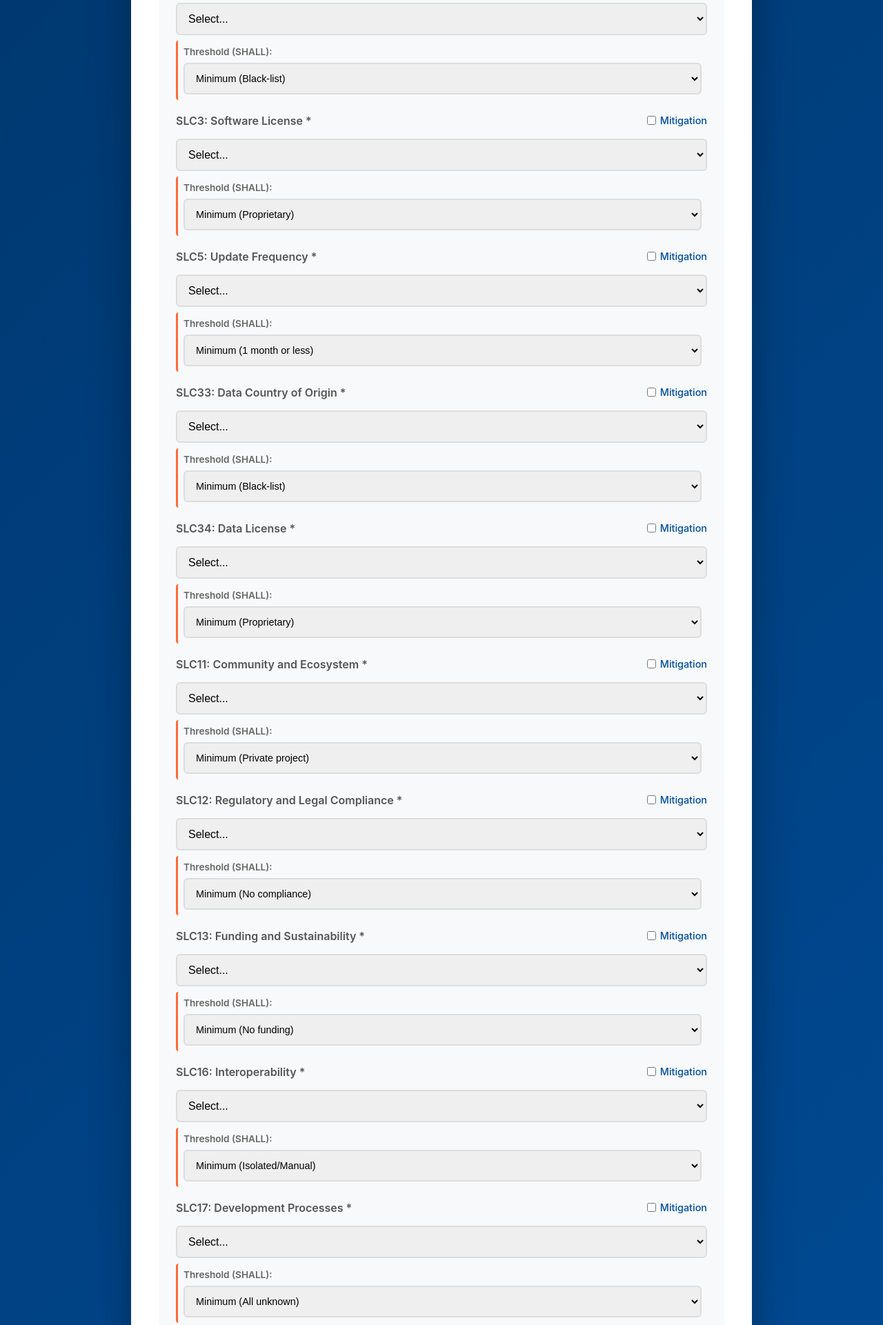
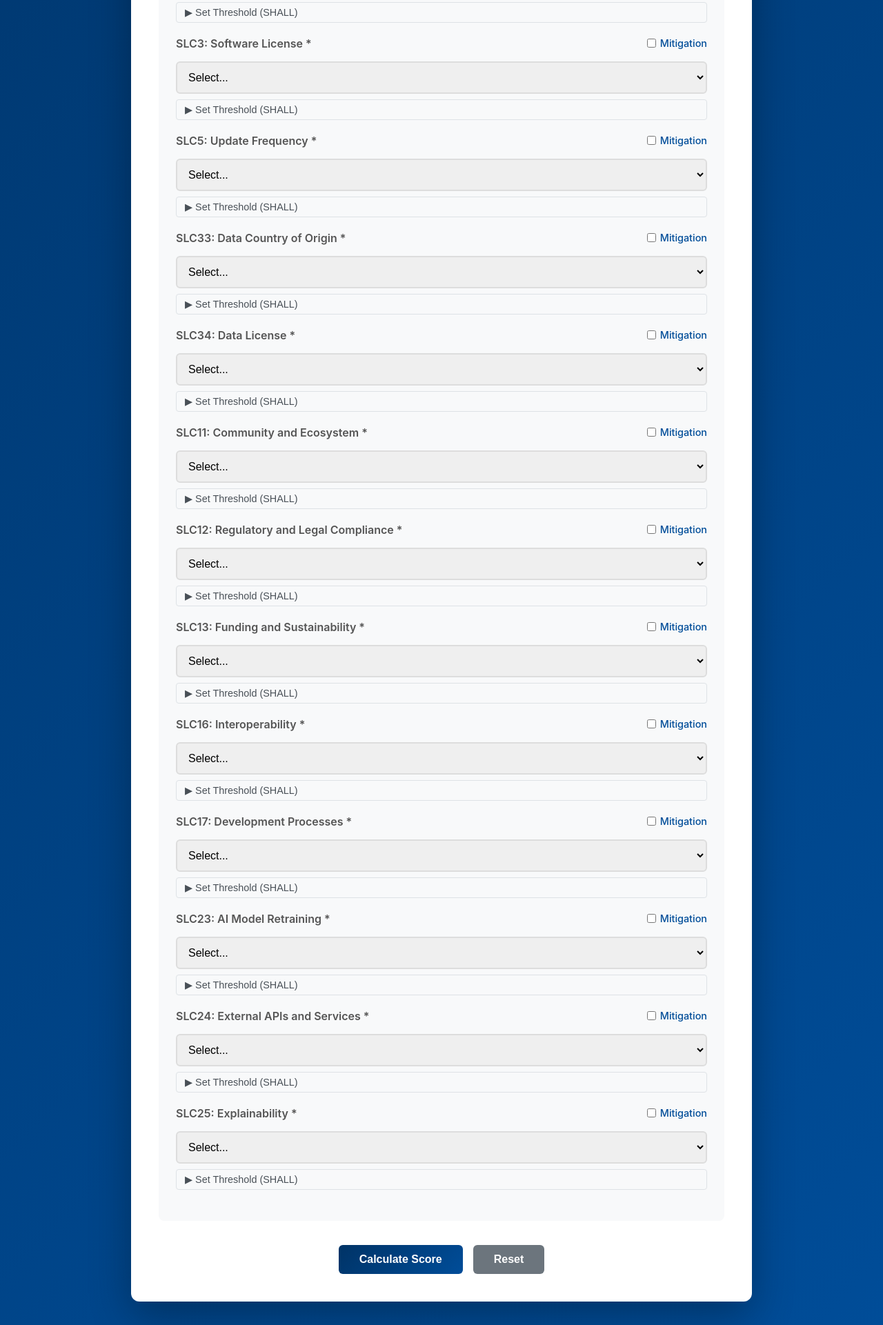
Before and after one commit to donikv/SovereigntyWebApp, a website: page frontend/index.html in a window 1280 px wide. Shown: the part 1191-3112 px from the top of the page at 69% size. Drawn offline with nearby package versions, Linux system fonts and the light colour scheme.

Commit message:
Adds colapsible tresholds

```diff
--- a/frontend/app.js
+++ b/frontend/app.js
@@ -79,7 +79,23 @@ createApp({
       results: null,
       loading: false,
       error: null,
-      showSCSelector: false
+      showSCSelector: false,
+      showThresholds: {
+        slc1: false,
+        slc2: false,
+        slc3: false,
+        slc5: false,
+        slc33: false,
+        slc34: false,
+        slc11: false,
+        slc12: false,
+        slc13: false,
+        slc16: false,
+        slc17: false,
+        slc23: false,
+        slc24: false,
+        slc25: false
+      }
     };
   },
   methods: {
@@ -264,6 +280,10 @@ createApp({
 
     triggerImport() {
       this.$refs.fileInput.click();
+    },
+
+    toggleThreshold(slcKey) {
+      this.showThresholds[slcKey] = !this.showThresholds[slcKey];
     }
   },
   computed: {
--- a/frontend/index.html
+++ b/frontend/index.html
@@ -117,7 +117,10 @@
               <option value="go">Governmental Organization (GO)</option>
               <option value="po">Private Organization (PO)</option>
             </select>
-            <div class="threshold-group">
+            <button type="button" class="threshold-toggle" @click="toggleThreshold('slc1')">
+              {{ showThresholds.slc1 ? '▼' : '▶' }} Set Threshold (SHALL)
+            </button>
+            <div v-show="showThresholds.slc1" class="threshold-group">
               <label for="slc1-threshold">Threshold (SHALL):</label>
               <select id="slc1-threshold" v-model="formData.thresholds.slc1">
                 <option value="">Minimum (PO)</option>
@@ -141,7 +144,10 @@
               <option value="greylist">Grey-list Country</option>
               <option value="blacklist">Black-list Country</option>
             </select>
-            <div class="threshold-group">
+            <button type="button" class="threshold-toggle" @click="toggleThreshold('slc2')">
+              {{ showThresholds.slc2 ? '▼' : '▶' }} Set Threshold (SHALL)
+            </button>
+            <div v-show="showThresholds.slc2" class="threshold-group">
               <label for="slc2-threshold">Threshold (SHALL):</label>
               <select id="slc2-threshold" v-model="formData.thresholds.slc2">
                 <option value="">Minimum (Black-list)</option>
@@ -167,7 +173,10 @@
               <option value="copyleft">Copyleft (GPL)</option>
               <option value="proprietary">Commercial/Proprietary</option>
             </select>
-            <div class="threshold-group">
+            <button type="button" class="threshold-toggle" @click="toggleThreshold('slc3')">
+              {{ showThresholds.slc3 ? '▼' : '▶' }} Set Threshold (SHALL)
+            </button>
+            <div v-show="showThresholds.slc3" class="threshold-group">
               <label for="slc3-threshold">Threshold (SHALL):</label>
               <select id="slc3-threshold" v-model="formData.thresholds.slc3">
                 <option value="">Minimum (Proprietary)</option>
@@ -202,7 +211,10 @@
               <option value="11">11 months</option>
               <option value="12+">12 months or more</option>
             </select>
-            <div class="threshold-group">
+            <button type="button" class="threshold-toggle" @click="toggleThreshold('slc5')">
+              {{ showThresholds.slc5 ? '▼' : '▶' }} Set Threshold (SHALL)
+            </button>
+            <div v-show="showThresholds.slc5" class="threshold-group">
               <label for="slc5-threshold">Threshold (SHALL):</label>
               <select id="slc5-threshold" v-model="formData.thresholds.slc5">
                 <option value="">Minimum (1 month or less)</option>
@@ -235,7 +247,10 @@
               <option value="greylist">Grey-list Country</option>
               <option value="blacklist">Black-list Country</option>
             </select>
-            <div class="threshold-group">
+            <button type="button" class="threshold-toggle" @click="toggleThreshold('slc33')">
+              {{ showThresholds.slc33 ? '▼' : '▶' }} Set Threshold (SHALL)
+            </button>
+            <div v-show="showThresholds.slc33" class="threshold-group">
               <label for="slc33-threshold">Threshold (SHALL):</label>
               <select id="slc33-threshold" v-model="formData.thresholds.slc33">
                 <option value="">Minimum (Black-list)</option>
@@ -261,7 +276,10 @@
               <option value="copyleft">Copyleft</option>
               <option value="proprietary">Commercial/Proprietary</option>
             </select>
-            <div class="threshold-group">
+            <button type="button" class="threshold-toggle" @click="toggleThreshold('slc34')">
+              {{ showThresholds.slc34 ? '▼' : '▶' }} Set Threshold (SHALL)
+            </button>
+            <div v-show="showThresholds.slc34" class="threshold-group">
               <label for="slc34-threshold">Threshold (SHALL):</label>
               <select id="slc34-threshold" v-model="formData.thresholds.slc34">
                 <option value="">Minimum (Proprietary)</option>
@@ -288,7 +306,10 @@
               <option value="medium">&gt;1k contributors (Research/University)</option>
               <option value="small">&lt;1k contributors (Private project)</option>
             </select>
-            <div class="threshold-group">
+            <button type="button" class="threshold-toggle" @click="toggleThreshold('slc11')">
+              {{ showThresholds.slc11 ? '▼' : '▶' }} Set Threshold (SHALL)
+            </button>
+            <div v-show="showThresholds.slc11" class="threshold-group">
               <label for="slc11-threshold">Threshold (SHALL):</label>
               <select id="slc11-threshold" v-model="formData.thresholds.slc11">
                 <option value="">Minimum (Private project)</option>
@@ -315,7 +336,10 @@
               <option value="partial">Partial analysis (not maintained)</option>
               <option value="none">No compliance analysis</option>
             </select>
-            <div class="threshold-group">
+            <button type="button" class="threshold-toggle" @click="toggleThreshold('slc12')">
+              {{ showThresholds.slc12 ? '▼' : '▶' }} Set Threshold (SHALL)
+            </button>
+            <div v-show="showThresholds.slc12" class="threshold-group">
               <label for="slc12-threshold">Threshold (SHALL):</label>
               <select id="slc12-threshold" v-model="formData.thresholds.slc12">
                 <option value="">Minimum (No compliance)</option>
@@ -342,7 +366,10 @@
               <option value="aligned">Has company-aligned funding</option>
               <option value="none">No funding (but needed)</option>
             </select>
-            <div class="threshold-group">
+            <button type="button" class="threshold-toggle" @click="toggleThreshold('slc13')">
+              {{ showThresholds.slc13 ? '▼' : '▶' }} Set Threshold (SHALL)
+            </button>
+            <div v-show="showThresholds.slc13" class="threshold-group">
               <label for="slc13-threshold">Threshold (SHALL):</label>
               <select id="slc13-threshold" v-model="formData.thresholds.slc13">
                 <option value="">Minimum (No funding)</option>
@@ -369,7 +396,10 @@
               <option value="connected">Connected/Peer-to-Peer</option>
               <option value="isolated">Isolated/Manual</option>
             </select>
-            <div class="threshold-group">
+            <button type="button" class="threshold-toggle" @click="toggleThreshold('slc16')">
+              {{ showThresholds.slc16 ? '▼' : '▶' }} Set Threshold (SHALL)
+            </button>
+            <div v-show="showThresholds.slc16" class="threshold-group">
               <label for="slc16-threshold">Threshold (SHALL):</label>
               <select id="slc16-threshold" v-model="formData.thresholds.slc16">
                 <option value="">Minimum (Isolated/Manual)</option>
@@ -396,7 +426,10 @@
               <option value="most_unknown">Most processes unknown</option>
               <option value="all_unknown">All processes unknown</option>
             </select>
-            <div class="threshold-group">
+            <button type="button" class="threshold-toggle" @click="toggleThreshold('slc17')">
+              {{ showThresholds.slc17 ? '▼' : '▶' }} Set Threshold (SHALL)
+            </button>
+            <div v-show="showThresholds.slc17" class="threshold-group">
               <label for="slc17-threshold">Threshold (SHALL):</label>
               <select id="slc17-threshold" v-model="formData.thresholds.slc17">
                 <option value="">Minimum (All unknown)</option>
@@ -421,7 +454,10 @@
               <option value="retrained">Retrained pre-trained model</option>
               <option value="external">Externally trained model</option>
             </select>
-            <div class="threshold-group">
+            <button type="button" class="threshold-toggle" @click="toggleThreshold('slc23')">
+              {{ showThresholds.slc23 ? '▼' : '▶' }} Set Threshold (SHALL)
+            </button>
+            <div v-show="showThresholds.slc23" class="threshold-group">
               <label for="slc23-threshold">Threshold (SHALL):</label>
               <select id="slc23-threshold" v-model="formData.thresholds.slc23">
                 <option value="">Minimum (Externally trained)</option>
@@ -446,7 +482,10 @@
               <option value="some">5-9 dependencies</option>
               <option value="many">≥10 dependencies</option>
             </select>
-            <div class="threshold-group">
+            <button type="button" class="threshold-toggle" @click="toggleThreshold('slc24')">
+              {{ showThresholds.slc24 ? '▼' : '▶' }} Set Threshold (SHALL)
+            </button>
+            <div v-show="showThresholds.slc24" class="threshold-group">
               <label for="slc24-threshold">Threshold (SHALL):</label>
               <select id="slc24-threshold" v-model="formData.thresholds.slc24">
                 <option value="">Minimum (≥10 dependencies)</option>
@@ -472,7 +511,10 @@
               <option value="blackbox_consistent">Black-box (consistent output)</option>
               <option value="blackbox_opaque">Black-box (not explainable)</option>
             </select>
-            <div class="threshold-group">
+            <button type="button" class="threshold-toggle" @click="toggleThreshold('slc25')">
+              {{ showThresholds.slc25 ? '▼' : '▶' }} Set Threshold (SHALL)
+            </button>
+            <div v-show="showThresholds.slc25" class="threshold-group">
               <label for="slc25-threshold">Threshold (SHALL):</label>
               <select id="slc25-threshold" v-model="formData.thresholds.slc25">
                 <option value="">Minimum (Not explainable)</option>
--- a/frontend/styles.css
+++ b/frontend/styles.css
@@ -128,6 +128,27 @@ h3 {
 
 .mitigation-label span {
   user-select: none;
+}
+
+.threshold-toggle {
+  margin-top: 8px;
+  padding: 6px 12px;
+  background: #f8f9fa;
+  border: 1px solid #dee2e6;
+  border-radius: 4px;
+  color: #495057;
+  font-size: 0.9em;
+  cursor: pointer;
+  transition: all 0.3s;
+  width: 100%;
+  text-align: left;
+  font-weight: 500;
+}
+
+.threshold-toggle:hover {
+  background: #e9ecef;
+  border-color: #ff6b35;
+  color: #ff6b35;
 }
 
 .threshold-group {
```
